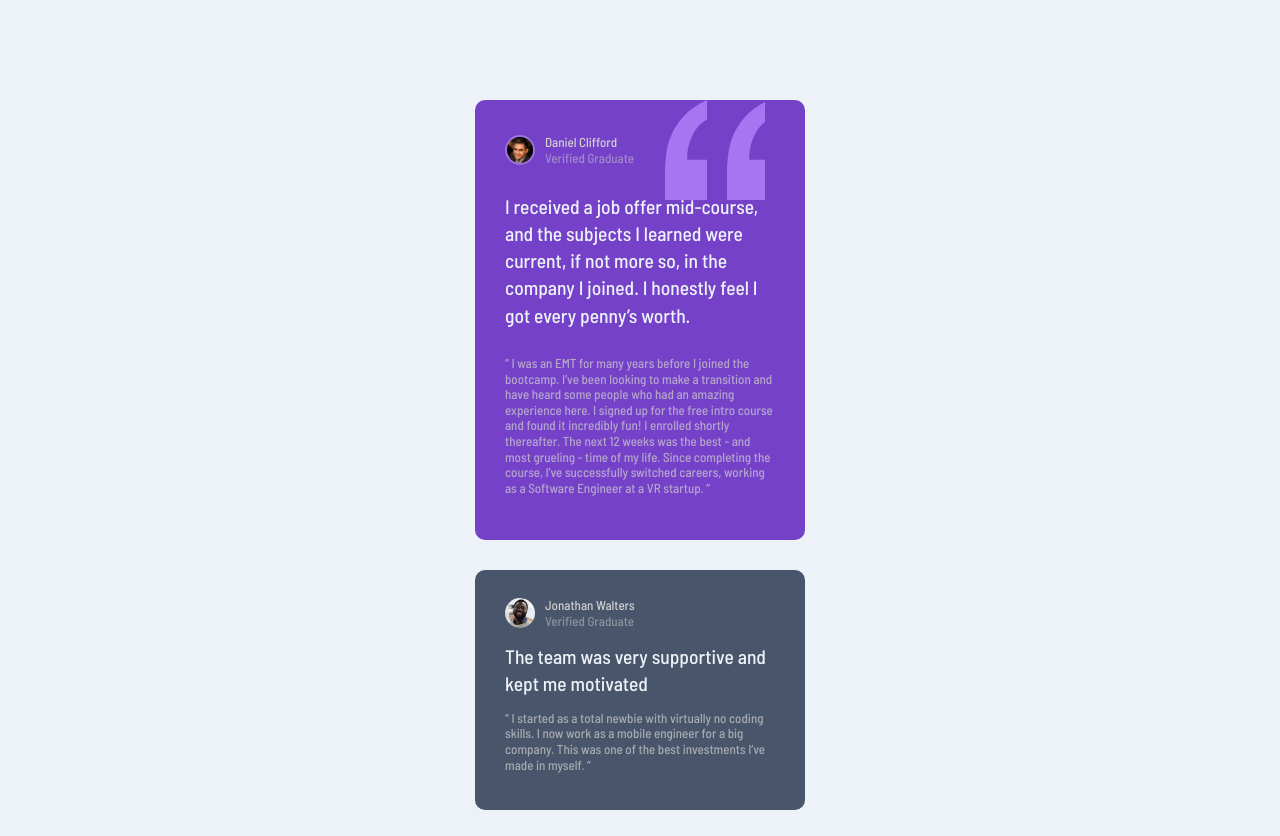
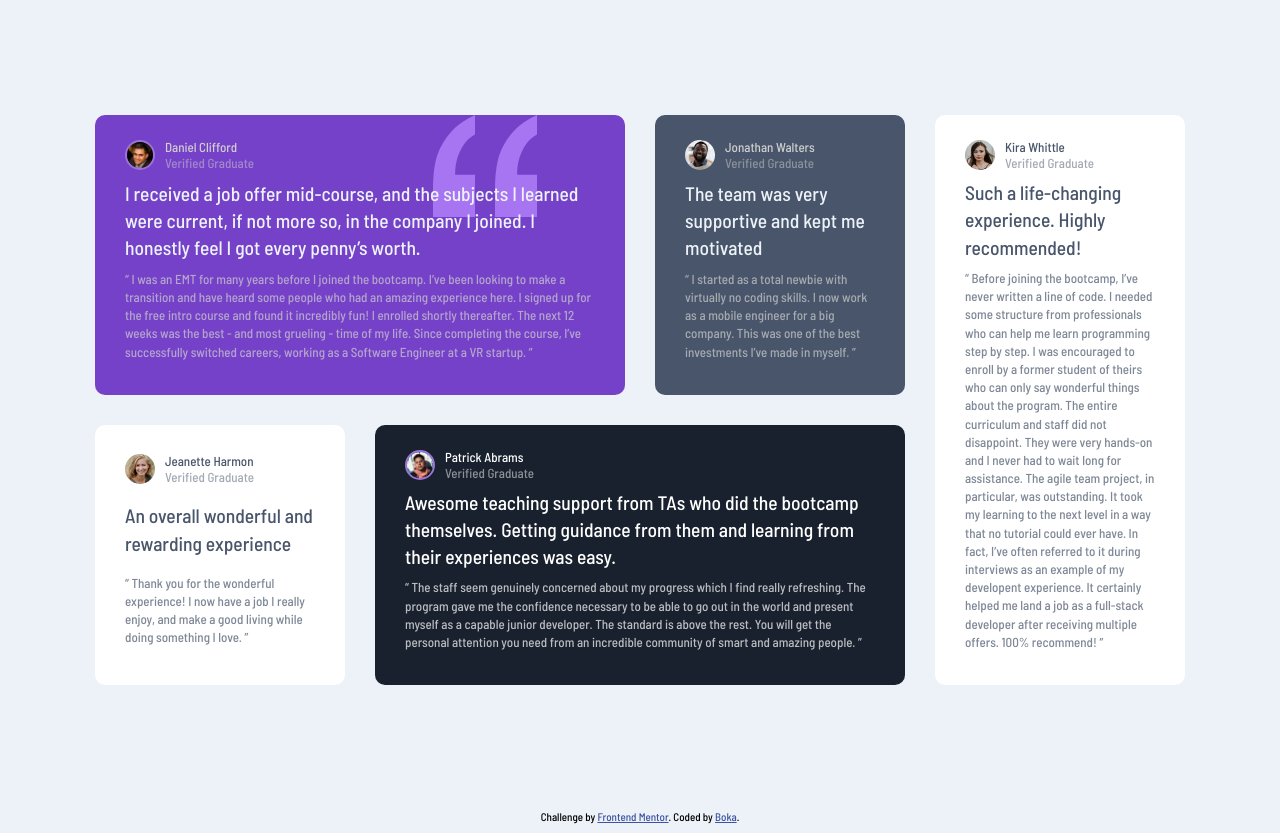
Before and after one commit to Blagoja95/testimonial-grids, a plain HTML site: page index.html in a window 1280 px wide. Shown: the top 836 px of the page. Drawn offline with Linux system fonts and the light colour scheme.

Commit message:
desktop done

```diff
--- a/index.html
+++ b/index.html
@@ -11,7 +11,6 @@
       sizes="32x32"
       href="./src/images/favicon-32x32.png"
     />
-    <link rel="stylesheet" href="src/style/style.css" />
     <title>Frontend Mentor | TESTIMONIAL GRIDS</title>
     <link rel="preconnect" href="https://fonts.googleapis.com" />
     <link rel="preconnect" href="https://fonts.gstatic.com" crossorigin />
@@ -19,6 +18,8 @@
       href="https://fonts.googleapis.com/css2?family=Barlow+Semi+Condensed:wght@500;700&display=swap"
       rel="stylesheet"
     />
+    <link rel="stylesheet" href="src/style/style.css" />
+    <link rel="stylesheet" href="src/style/mediaQuery.css" />
   </head>
   <body>
     <main class="main flexbox">
@@ -81,7 +82,7 @@
           </div>
         </div>
 
-        <div class="card jeanette">
+        <div class="card jeanette same-class">
           <div class="z-index flexbox">
             <div class="profile-card flexbox">
               <figure class="profile-img-box flexbox">
@@ -138,7 +139,7 @@
           </div>
         </div>
 
-        <div class="card jeanette">
+        <div class="card kira same-class">
           <div class="z-index flexbox">
             <div class="profile-card flexbox">
               <figure class="profile-img-box flexbox">
--- /dev/null
+++ b/src/style/mediaQuery.css
@@ -0,0 +1,42 @@
+@media screen and (min-width: 1200px) {
+  body {
+    height: 100vh;
+  }
+  .container {
+    margin: 10rem auto;
+    display: grid;
+    grid-template-rows: 28rem 26rem;
+    grid-template-columns: repeat(4, 25rem);
+    row-gap: 3rem;
+    column-gap: 3rem;
+  }
+
+  .daniel {
+    grid-row: 1;
+    grid-column: 1/3;
+  }
+
+  .daniel::before {
+    transform: translate(-28%, 0%);
+  }
+
+  .jonathan {
+    grid-row: 1;
+    grid-column: 3/4;
+  }
+
+  .kira {
+    grid-row: 1/-1;
+    grid-column: 4/5;
+  }
+
+  .jeanette {
+    grid-row: 2/-1;
+    grid-column: 1/2;
+  }
+
+  .patrick {
+    grid-row: 2;
+    grid-column: 2/4;
+  }
+}
--- a/src/style/style.css
+++ b/src/style/style.css
@@ -115,7 +115,7 @@ body {
 
 .quote {
   opacity: 70%;
-  line-height: 1.2;
+  line-height: 1.4;
 }
 
 /* Daniel */
@@ -125,13 +125,14 @@ body {
 }
 .daniel::before {
   content: "";
-  width: 10rem;
-  height: 10rem;
+  width: 15rem;
+  height: 15rem;
   position: absolute;
   top: 0;
   right: 0;
   background-image: url("/src/images/bg-pattern-quotation.svg");
-  transform: translate(-40%, 0%);
+  background-repeat: no-repeat;
+  transform: translate(10%, 5%);
   z-index: -1;
 }
 
@@ -144,15 +145,16 @@ body {
   background-color: var(--Very-dark-grayish-blue);
 }
 
-/* Jeanette */
-.jeanette {
+/* Jeanette  and Kira style class*/
+
+.same-class {
   background-color: var(--White);
 }
 
-.jeanette .profile-name,
-.jeanette .profile-status,
-.jeanette .title,
-.jeanette .quote {
+.same-class .profile-name,
+.same-class .profile-status,
+.same-class .title,
+.same-class .quote {
   color: var(--Very-dark-grayish-blue);
 }
 
@@ -173,4 +175,4 @@ body {
 }
 
 /* Kira */
-/* i used jeanette class*/
+/* i used jeanette class*/ ;
```
